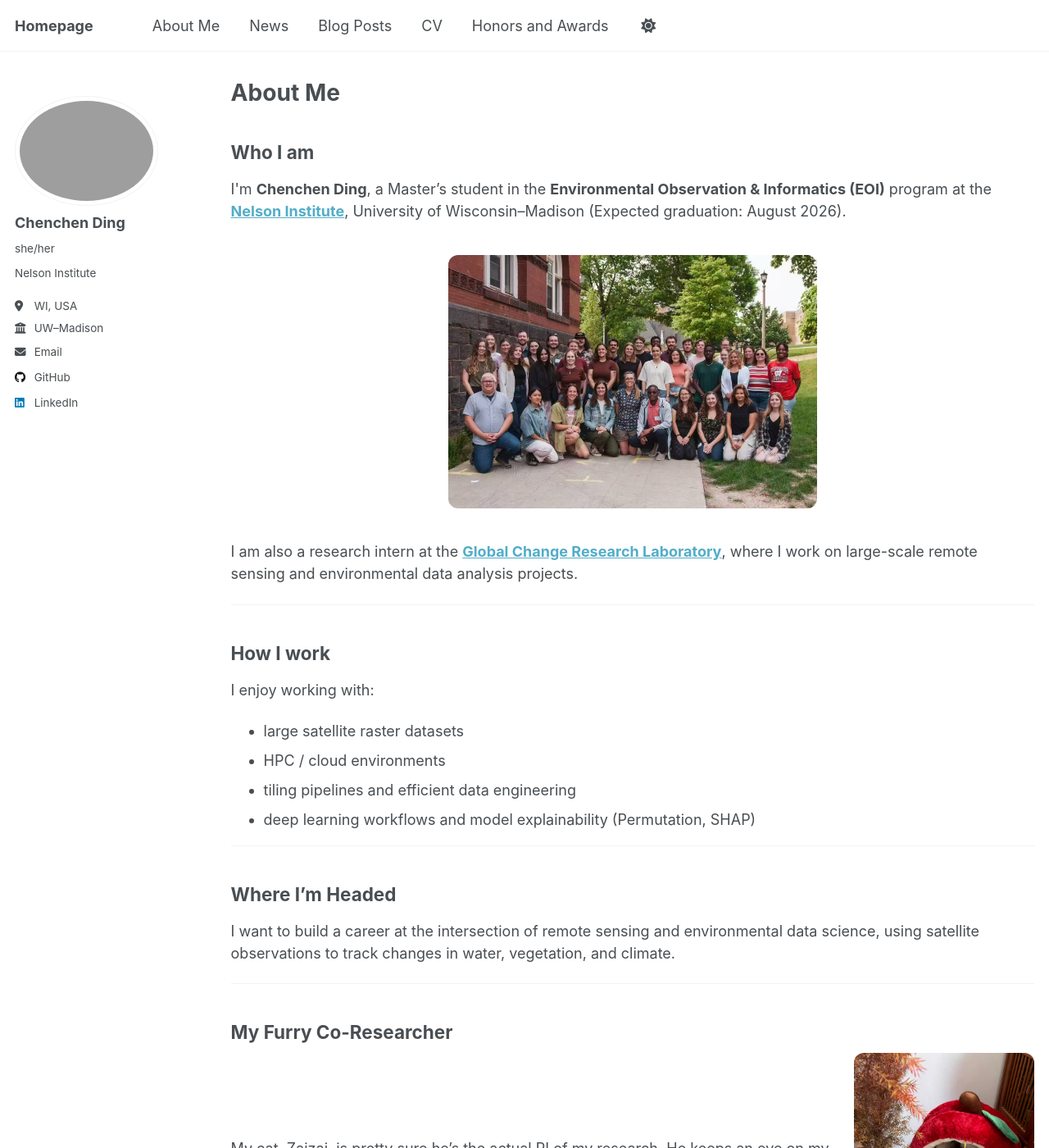
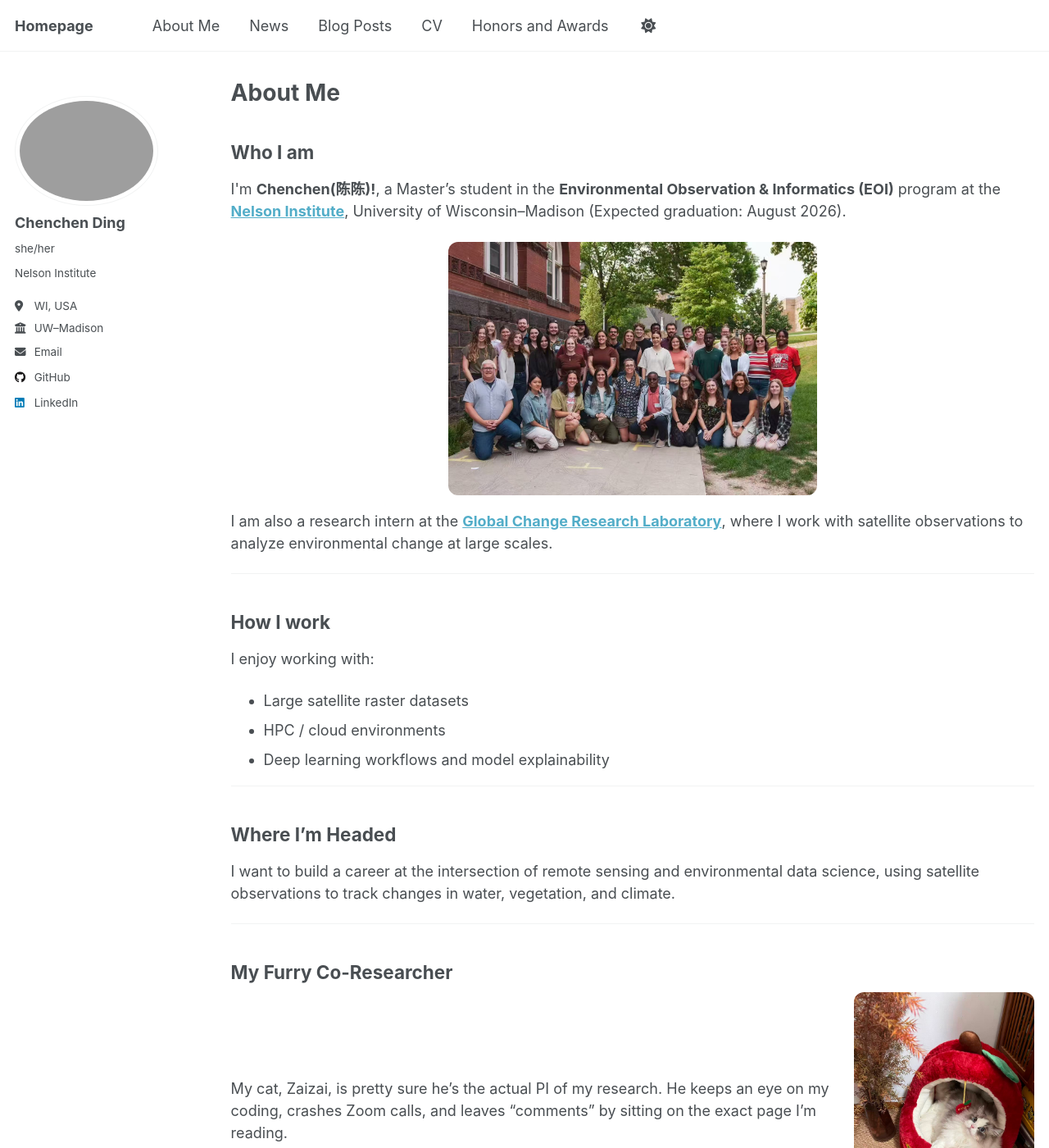
Before and after one commit to DCC0329/ChenchenDing.github.io, a Jekyll site: the page built from _pages/about1.html, in a window 1280 px wide and 1400 px high. Shown: the whole window at 82% size. Built offline with Jekyll 4.4.1, drawn with Linux system fonts in a browser that asks for light colours; a script that is not in the unit is left out.

Commit message:
Update about1.html

```diff
--- a/_pages/about1.html
+++ b/_pages/about1.html
@@ -7,22 +7,22 @@ author_profile: true
 <h2>Who I am</h2>
 
 <p>
-I'm <strong>Chenchen Ding</strong>, a Master’s student in the
+I'm <strong>Chenchen(陈陈)!</strong>, a Master’s student in the
 <strong>Environmental Observation & Informatics (EOI)</strong> program
 at the <a href="https://nelson.wisc.edu"><strong>Nelson Institute</strong></a>,
 University of Wisconsin–Madison (Expected graduation: August 2026).
 </p>
 
-<p align="center">
+<div style="text-align: center; margin: 0;">
   <img src="{{ site.baseurl }}/images/eoiec.jpg"
        alt="EOI cohort at the Nelson Institute"
-       style="max-width: 100%; width: 450px; border-radius: 12px; margin: 16px 0;">
-</p>
+       style="max-width: 100%; width: 450px; border-radius: 12px; margin: 0;">
+</div>
 
 <p>
 I am also a research intern at the
 <a href="https://globalchange.cals.wisc.edu"><strong>Global Change Research Laboratory</strong></a>,
-where I work on large-scale remote sensing and environmental data analysis projects.
+where I work with satellite observations to analyze environmental change at large scales.
 </p>
 
 <hr>
@@ -31,10 +31,9 @@ where I work on large-scale remote sensing and environmental data analysis proje
 
 <p>I enjoy working with:</p>
 <ul>
-  <li>large satellite  raster datasets</li>
+  <li>Large satellite  raster datasets</li>
   <li>HPC / cloud environments</li>
-  <li>tiling pipelines and efficient data engineering</li>
-  <li>deep learning workflows and model explainability (Permutation, SHAP)</li>
+  <li>Deep learning workflows and model explainability</li>
 </ul>
 
 <hr>
@@ -59,7 +58,7 @@ I want to build a career at the intersection of remote sensing and environmental
   </p>
 
   <!-- 右侧图片 -->
-  <img src="/images/cat.jpg"
+  <img src="{{ site.baseurl }}/images/cat.jpg"
        alt="My cat, the real co-researcher"
        style="width: 220px; border-radius: 12px; flex-shrink: 0;">
 </div>
@@ -75,11 +74,11 @@ where I spend a lot of time on Lake Mendota learning new skills and enjoying tim
 </p>
 
 <div style="text-align: center;">
-  <img src="/images/sail1.jpg"
+  <img src="{{ site.baseurl }}/images/sail1.jpg"
        alt="Sailing on Lake Mendota"
        style="width: 45%; max-width: 350px; border-radius: 12px; margin: 8px; display: inline-block;">
 
-  <img src="/images/sail2.jpg"
+  <img src="{{ site.baseurl }}/images/sail2.jpg"
        alt="Hoofer Sailing Club"
        style="width: 45%; max-width: 350px; border-radius: 12px; margin: 8px; display: inline-block;">
 </div>
```
